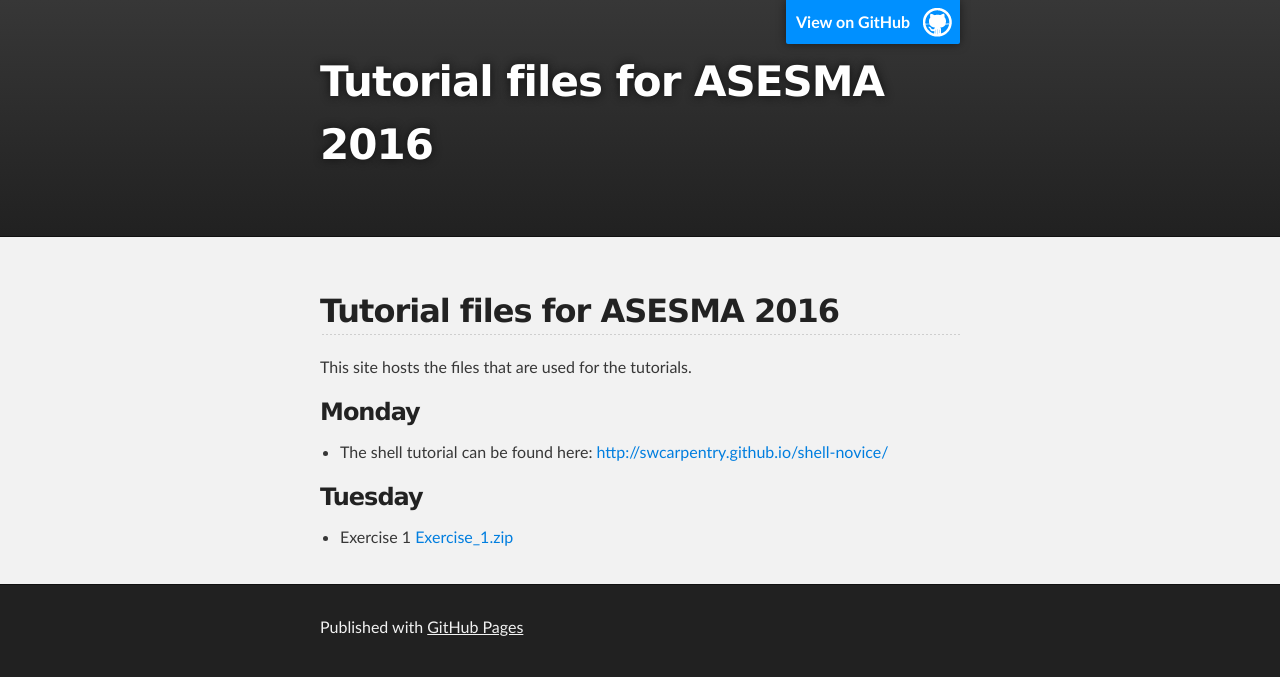
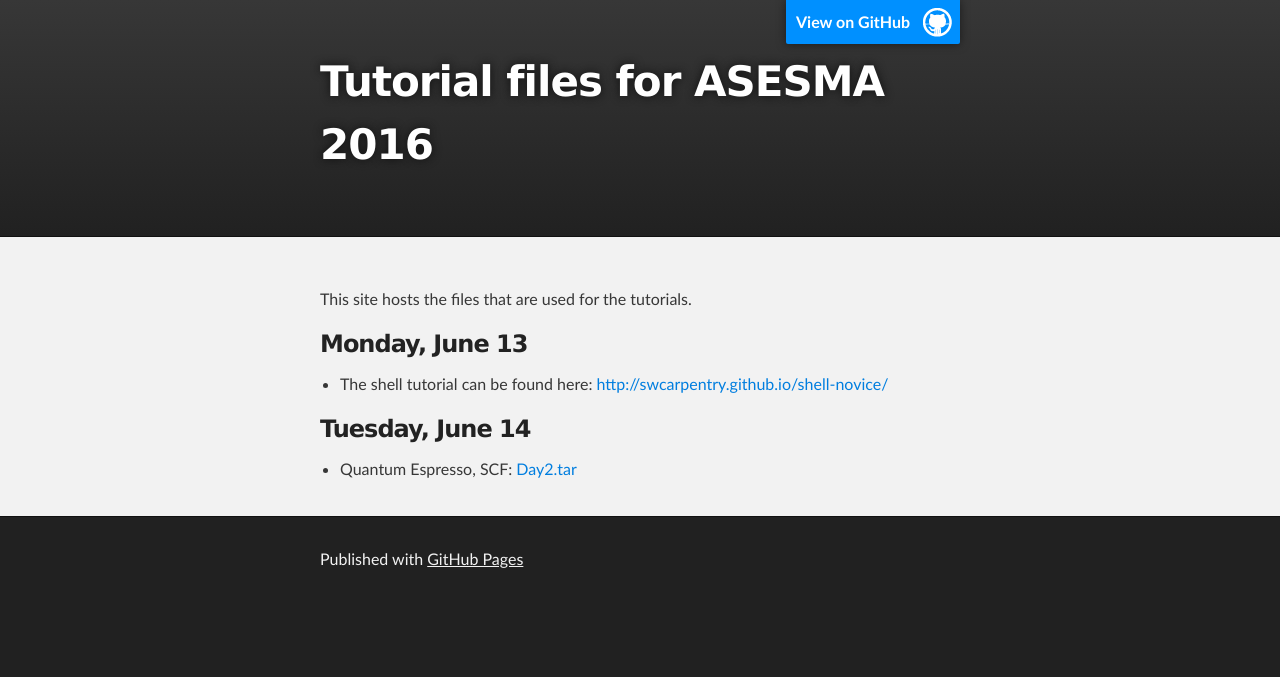
Before and after one commit to asesma-org/ASESMA2016, a plain HTML site: page index.html in a window 1280 px wide. Drawn offline with Linux system fonts and the light colour scheme.

Commit message:
Replace master branch with page content via GitHub

```diff
--- a/index.html
+++ b/index.html
@@ -27,13 +27,10 @@
     <!-- MAIN CONTENT -->
     <div id="main_content_wrap" class="outer">
       <section id="main_content" class="inner">
-        <h2>
-<a id="tutorial-files-for-asesma-2016" class="anchor" href="#tutorial-files-for-asesma-2016" aria-hidden="true"><span aria-hidden="true" class="octicon octicon-link"></span></a>Tutorial files for ASESMA 2016</h2>
-
-<p>This site hosts the files that are used for the tutorials.</p>
+        <p>This site hosts the files that are used for the tutorials.</p>
 
 <h3>
-<a id="monday" class="anchor" href="#monday" aria-hidden="true"><span aria-hidden="true" class="octicon octicon-link"></span></a>Monday</h3>
+<a id="monday-june-13" class="anchor" href="#monday-june-13" aria-hidden="true"><span aria-hidden="true" class="octicon octicon-link"></span></a>Monday, June 13</h3>
 
 <ul>
 <li>The shell tutorial can be found here: <a href="http://swcarpentry.github.io/shell-novice/">http://swcarpentry.github.io/shell-novice/</a>
@@ -41,10 +38,10 @@
 </ul>
 
 <h3>
-<a id="tuesday" class="anchor" href="#tuesday" aria-hidden="true"><span aria-hidden="true" class="octicon octicon-link"></span></a>Tuesday</h3>
+<a id="tuesday-june-14" class="anchor" href="#tuesday-june-14" aria-hidden="true"><span aria-hidden="true" class="octicon octicon-link"></span></a>Tuesday, June 14</h3>
 
 <ul>
-<li>Exercise 1 <a href="Exercise_1.zip">Exercise_1.zip</a>
+<li>Quantum Espresso, SCF: <a href="Day2.tar">Day2.tar</a>
 </li>
 </ul>
       </section>
--- a/params.json
+++ b/params.json
@@ -1,6 +1,6 @@
 {
   "name": "Tutorial files for ASESMA 2016",
   "tagline": "",
-  "body": "## Tutorial files for ASESMA 2016\r\n\r\nThis site hosts the files that are used for the tutorials.\r\n\r\n### Monday\r\n- The shell tutorial can be found here: http://swcarpentry.github.io/shell-novice/\r\n\r\n### Tuesday\r\n- Exercise 1 [Exercise_1.zip](Exercise_1.zip)",
+  "body": "This site hosts the files that are used for the tutorials.\r\n\r\n### Monday, June 13\r\n- The shell tutorial can be found here: http://swcarpentry.github.io/shell-novice/\r\n\r\n### Tuesday, June 14\r\n- Quantum Espresso, SCF: [Day2.tar](Day2.tar)",
   "note": "Don't delete this file! It's used internally to help with page regeneration."
 }
```
